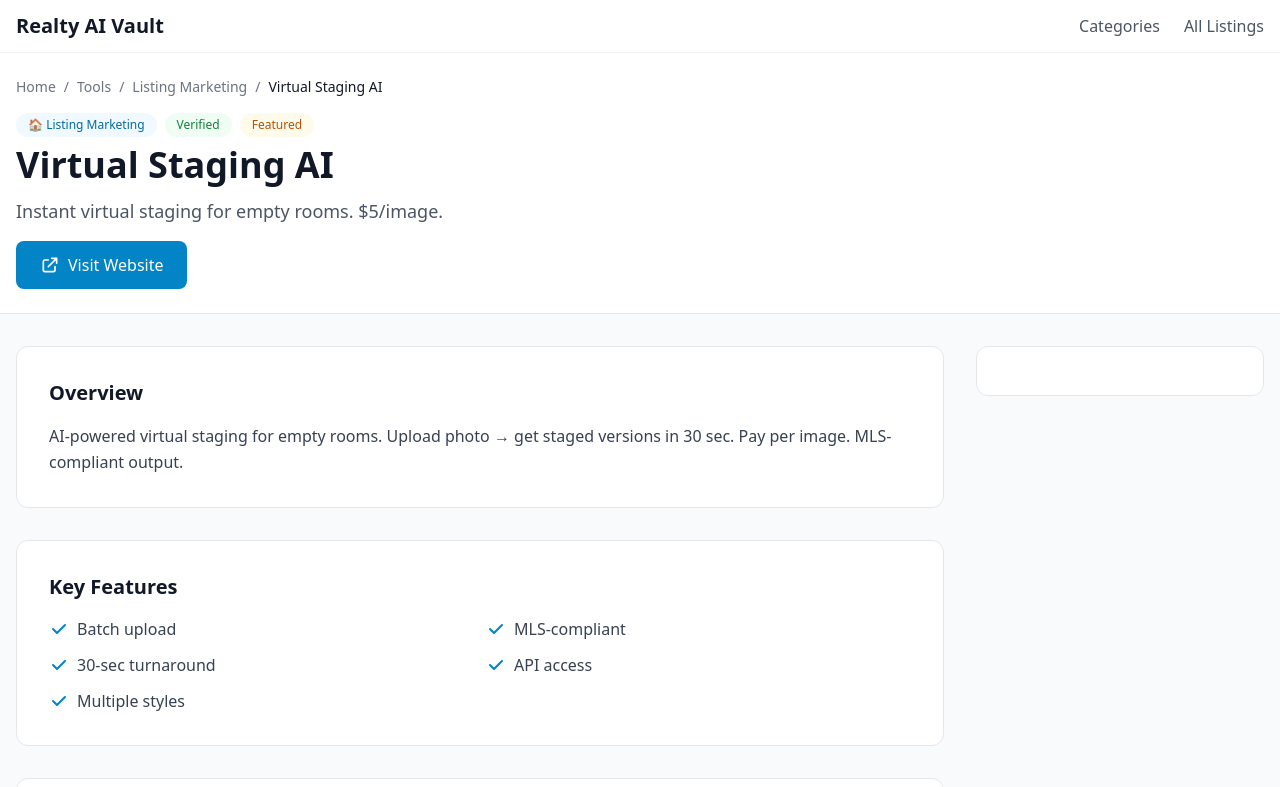
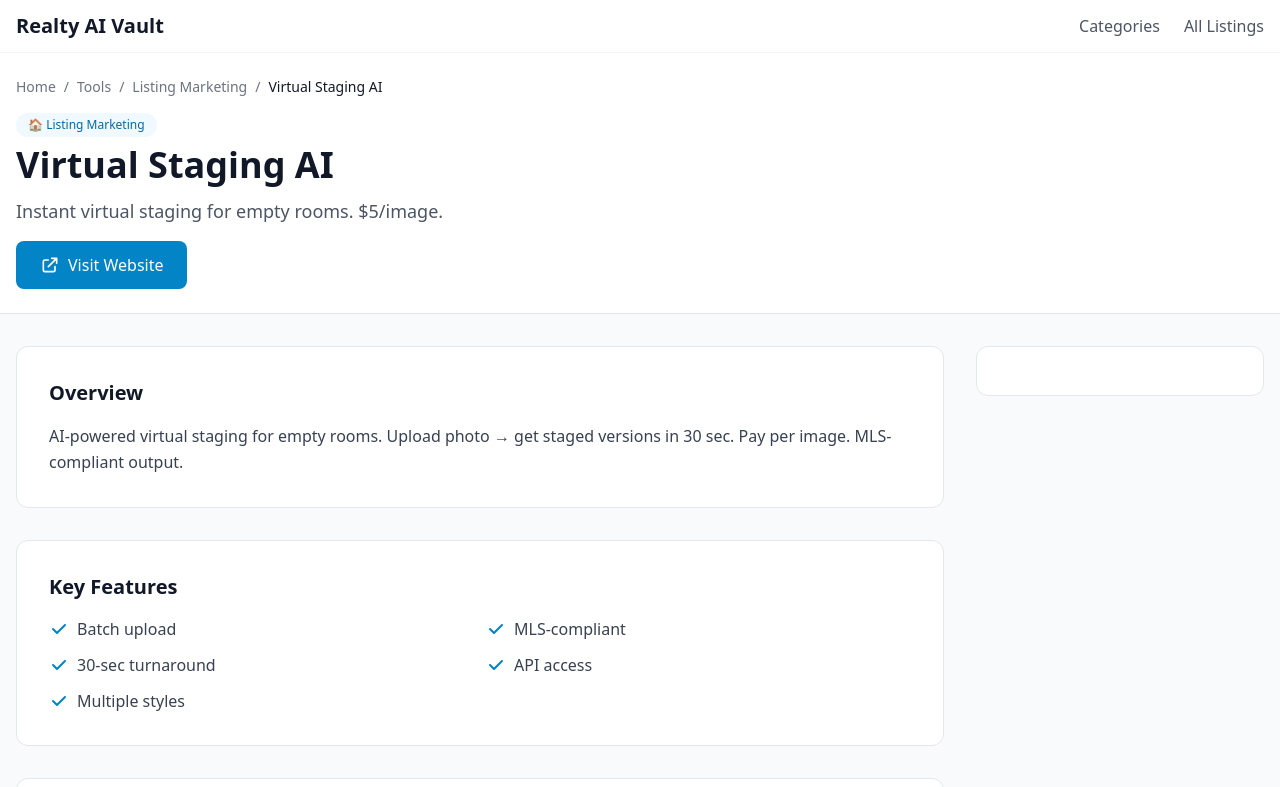
Before and after one commit to slsinteractive88-stack/ai-tools-real-estate-directory, a Next.js app: page /listings/virtual-staging-ai in a window 1280 px wide. Shown: the top 787 px of the page. Built offline with nearby package versions, Linux system fonts and the light colour scheme; no server answers.

Commit message:
Remove Verified/Featured badges, Tags, Quick Facts from detail pages

```diff
--- a/src/app/listings/[slug]/page.tsx
+++ b/src/app/listings/[slug]/page.tsx
@@ -58,16 +58,6 @@
                 <span className="inline-flex items-center px-3 py-1 rounded-full text-xs font-medium bg-primary-50 text-primary-700">
                   {listing.categoryIcon} {listing.categoryName}
                 </span>
-                {listing.verified && (
-                  <span className="inline-flex items-center px-3 py-1 rounded-full text-xs font-medium bg-green-50 text-green-700">
-                    Verified
-                  </span>
-                )}
-                {listing.featured && (
-                  <span className="inline-flex items-center px-3 py-1 rounded-full text-xs font-medium bg-amber-50 text-amber-700">
-                    Featured
-                  </span>
-                )}
               </div>
               <h1 className="text-3xl sm:text-4xl font-bold text-gray-900 mb-3">{listing.title}</h1>
               <p className="text-lg text-gray-600 max-w-2xl mb-4">{listing.shortDescription}</p>
```
